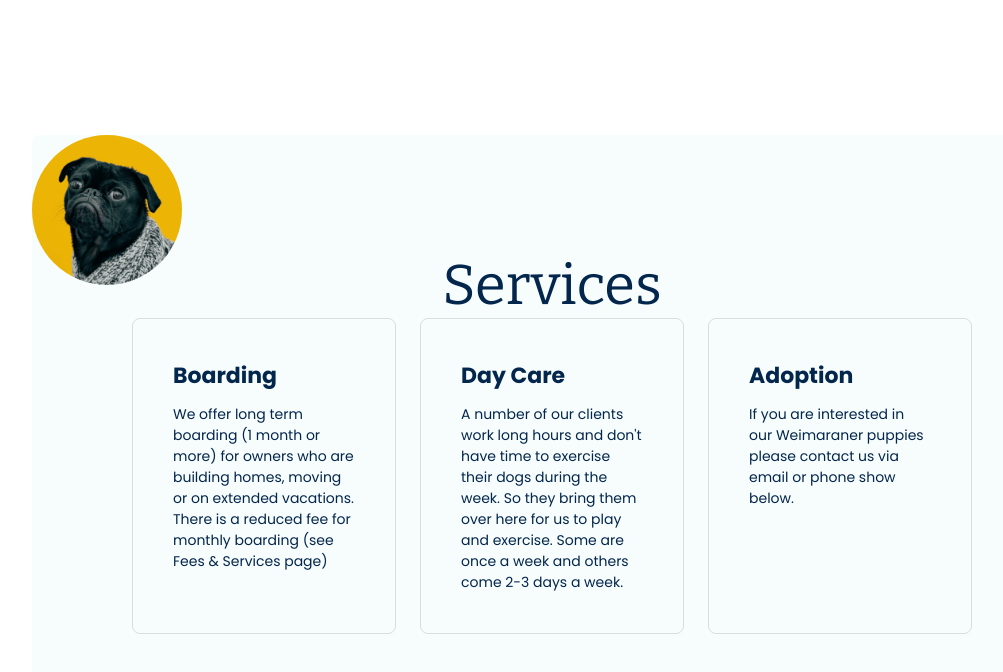
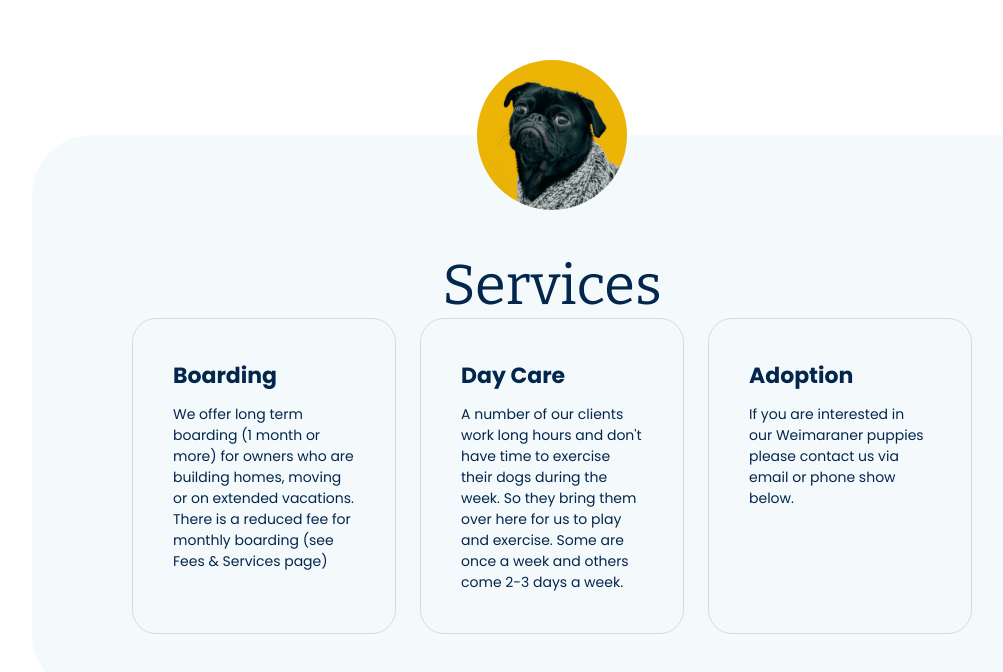
Before and after one commit to Zweathersby/silversmith-farm, a Next.js app: page / in a window 1280 px wide. Shown: the part 2387-3059 px from the top of the page, without its empty margins (88-1091 px from the left). Built offline with nearby package versions, Linux system fonts and the light colour scheme.

Commit message:
layout + initial styling

```diff
--- a/app/ui/globals.css
+++ b/app/ui/globals.css
@@ -6,7 +6,7 @@
   --foreground-rgb: 0, 0, 0;
   --background-start-rgb: 214, 219, 220;
   --background-end-rgb: 255, 255, 255;
-  --background-card: #e6f4f650;
+  --background-card: #e6f4f670;
 }
 
 /* @media (prefers-color-scheme: dark) {
--- a/app/ui/header/header.tsx
+++ b/app/ui/header/header.tsx
@@ -10,7 +10,7 @@ const links = [
   },
   {
     name: "Services",
-    href: "#about",
+    href: "#services",
   },
   {
     name: "Contact",
--- a/app/ui/sections/services.tsx
+++ b/app/ui/sections/services.tsx
@@ -1,5 +1,5 @@
 import Image from "next/image";
-import { card, cardContainer } from "@/app/ui/services.module.css";
+import { card, cardContainer, servicePug } from "@/app/ui/services.module.css";
 
 const serviceList = [
   {
@@ -30,21 +30,21 @@ const serviceList = [
 
 export default function Services() {
   return (
-    <section id="about">
+    <section id="services">
       <div className="container mx-auto relative">
         <Image
-          className="absolute rounded-full"
+          className={servicePug}
           src="/pug.jpg"
           alt="Pug headshot picture"
           width={150}
           height={150}
         />
-        <div className={`${cardContainer} rounded-lg`}>
+        <div className={cardContainer}>
           <h2 className="text-center">Services</h2>
           <div className="grid grid-cols-3 gap-6">
             {serviceList.map(({ title, description }, i) => {
               return (
-                <div key={title + i} className={`${card} rounded-lg`}>
+                <div key={title + i} className={card}>
                   <div className="flex flex-col justify-center gap-3">
                     <h6>{title}</h6>
                     <p>{description}</p>
--- a/app/ui/services.module.css
+++ b/app/ui/services.module.css
@@ -1,5 +1,6 @@
 .cardContainer {
   padding: 120px 100px 60px;
+  border-radius: 60px;
   background-color: var(--background-card);
   color: #03264d;
 }
@@ -7,6 +8,7 @@
 .card {
   border: 1px solid #00000020;
   padding: 2.5rem;
+  border-radius: 24px;
 }
 
 .card h6 {
@@ -18,3 +20,10 @@
   font-size: 14px;
   line-height: 150%;
 }
+
+.servicePug {
+  position: absolute;
+  top: -75px;
+  left: calc(50% - 75px);
+  border-radius: 50%;
+}
```
